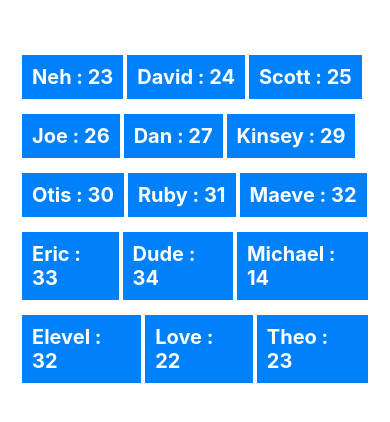
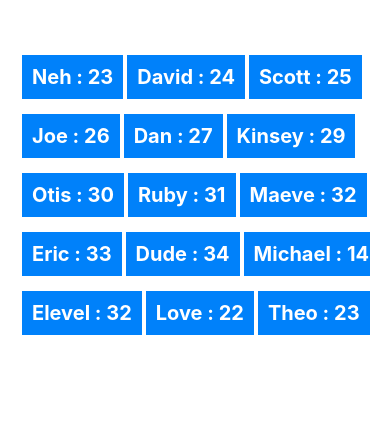
Before and after one commit to nehjoshi/React-Native-Basic, a React Native app: screen / in a window 390 px wide. Shown: the top 422 px of the page. Built offline with nearby package versions, Linux system fonts and the light colour scheme.

Commit message:
Touchable Opacity

```diff
--- a/App.js
+++ b/App.js
@@ -1,6 +1,6 @@
 import { StatusBar } from 'expo-status-bar';
 import React, { useState } from 'react';
-import { StyleSheet, Text, View, ScrollView, FlatList } from 'react-native';
+import { StyleSheet, Text, View, ScrollView, FlatList, TouchableOpacity } from 'react-native';
 
 export default function App() {
   const [people, setPeople] = useState([
@@ -20,24 +20,25 @@
     { name: "Love", age: "22", id: 14 },
     { name: "Theo", age: "23", id: 15 },
   ]);
+  const pressHandler = (id) => {
+    setPeople(prev => {   //How cool is this function!
+      return prev.filter(person => person.id !== id);
+    })
+  }
+
   return (
+
     <View style={styles.container}>
-      <FlatList   //Flatlist is more efficient than
+      <FlatList   //Flatlist is more efficient than normal .map() functions
         keyExtractor={(item) => item.id}
         numColumns={3}
         data={people}
         renderItem={({ item }) => (
-          <Text style={styles.text}>{item.name} : {item.age}</Text>
+          <TouchableOpacity onPress={(() => pressHandler(item.id))}>
+            <Text style={styles.text}>{item.name} : {item.age}</Text>
+          </TouchableOpacity>
         )}
       />
-      {/* <ScrollView>
-          {people.map(item => (
-              <View key={item.id}>
-                <Text style={styles.text}>{item.name} : {item.age}</Text>
-              </View>
-            )
-          )}
-        </ScrollView> */}
       <StatusBar style="auto" />
     </View>
   );
```
